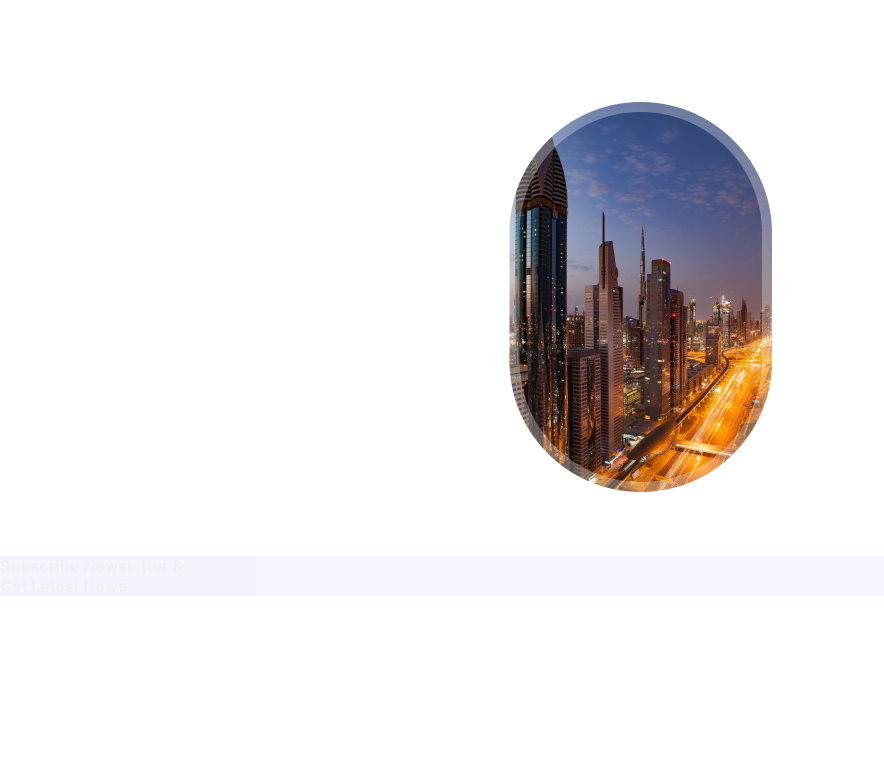
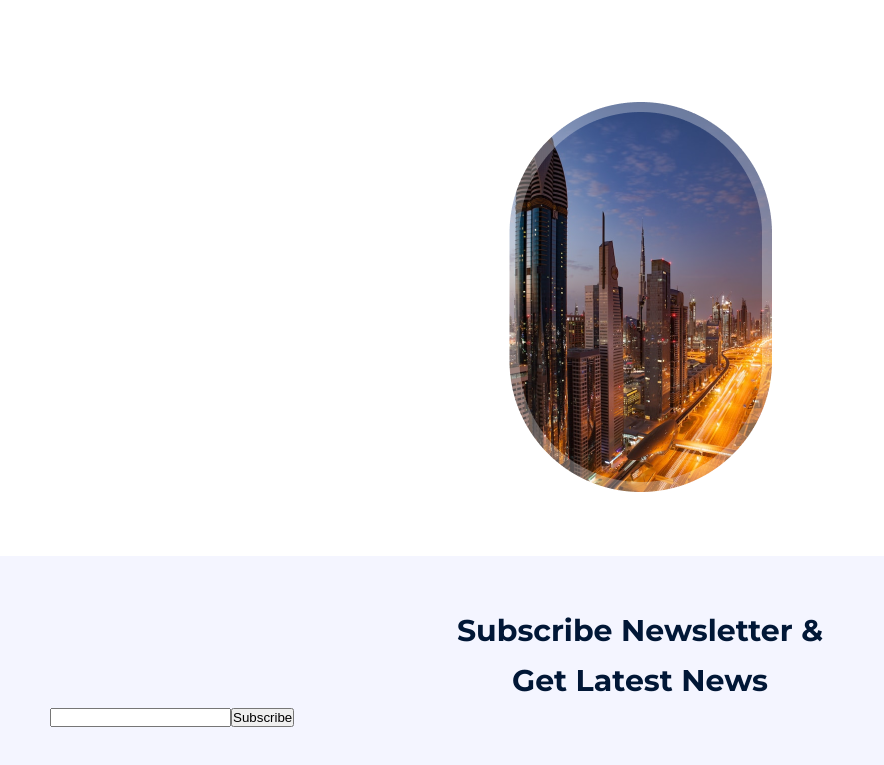
Before and after one commit to DevOlagboye/Aviation-Landpage, a React (Create React App) app: page / in a window 1280 px wide. Shown: the part 4891-5656 px from the top of the page, without its empty margins (0-884 px from the left). Before the commit the page ends 5487 px from the top, so only its background shows below. Built offline with nearby package versions, Linux system fonts and the light colour scheme.

Commit message:
Added all required JSX elements to the Newsletter Component

```diff
--- a/src/Components/Newsletter/Newsletter.css
+++ b/src/Components/Newsletter/Newsletter.css
@@ -1,4 +1,12 @@
 .newsletter-container {
-    background: #313EF7;
-    opacity: 5%;
+    background: rgba(49, 62, 247, 0.05);
+    padding: 50px;
 }
+
+.newsletter-container h4 {
+    font-family: "Montserrat", sans-serif;
+    font-size: 30px;
+    text-align: center;
+    color: #011736;
+    line-height: 50px;
+}
--- a/src/Components/Newsletter/Newsletter.jsx
+++ b/src/Components/Newsletter/Newsletter.jsx
@@ -4,6 +4,10 @@ const Newsletter = () => {
   return (
     <div className='newsletter-container'>
         <h4>Subscribe Newsletter & <br/> Get Latest News</h4>
+        <form>
+            <input type="email" name="" id="" />
+            <button>Subscribe</button>
+        </form>
     </div>
   )
 }
```
